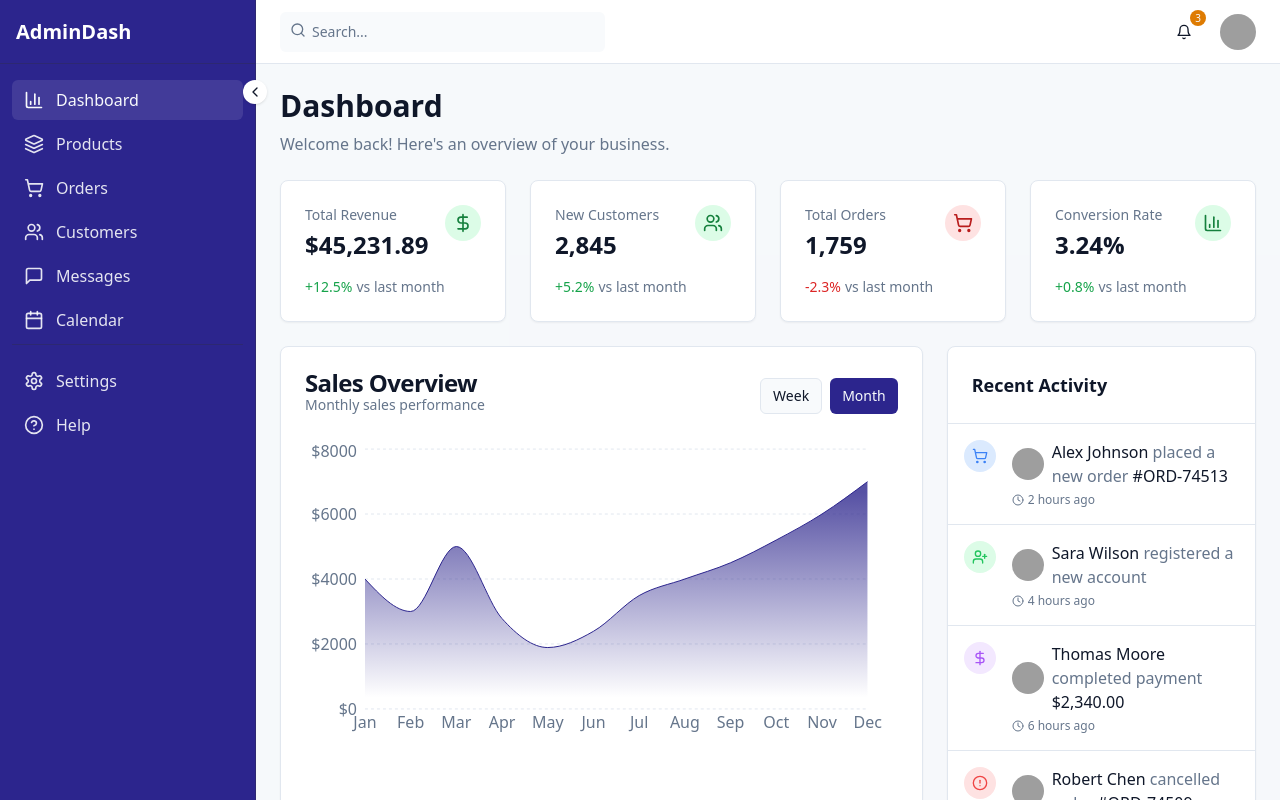
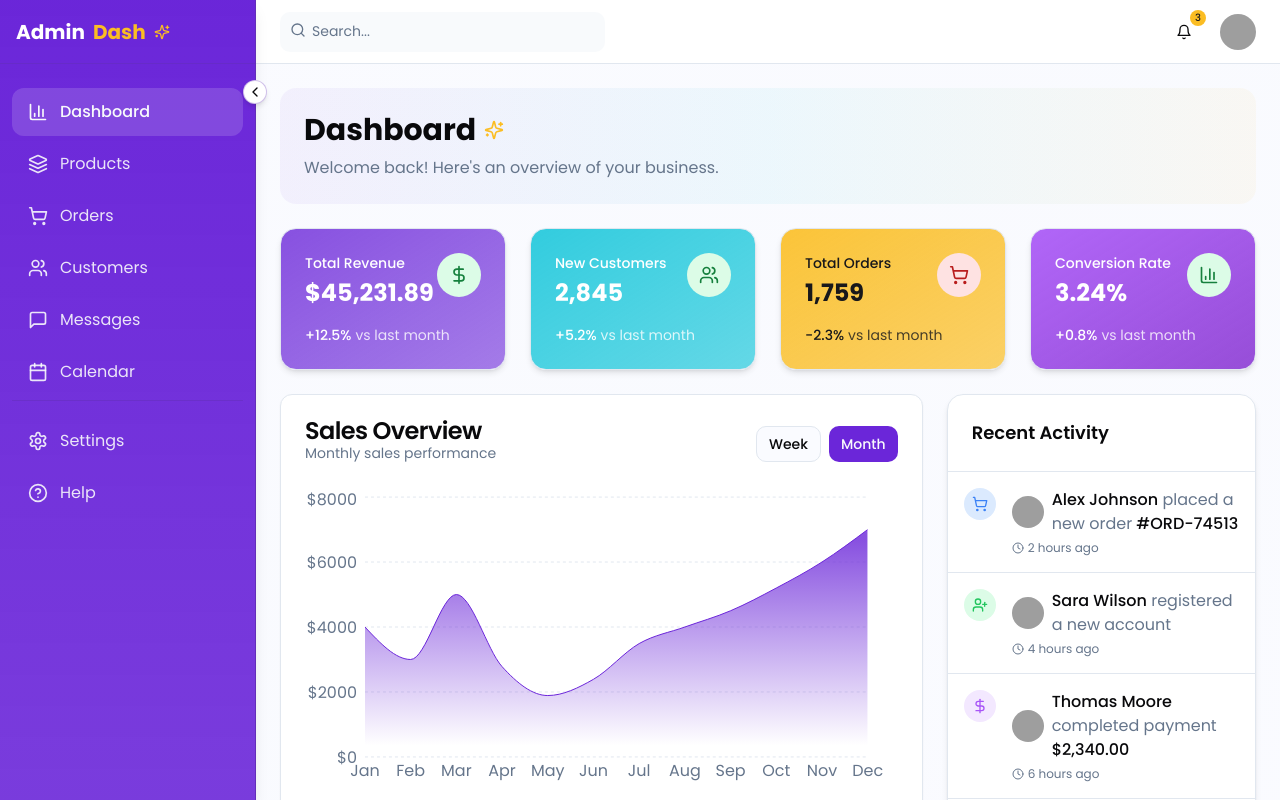
Before and after one commit to Aryanlanghanoja/sleek-admin-canvas, a React (Vite) app: page / in a window 1280 px wide. Built offline with nearby package versions, Linux system fonts and the light colour scheme; grey boxes are pictures that could not be loaded.

Commit message:
Enhance UI appearance
Apply styling changes to improve the visual appeal of the user interface.

```diff
--- a/index.html
+++ b/index.html
@@ -1,18 +1,17 @@
+
 <!DOCTYPE html>
 <html lang="en">
   <head>
     <meta charset="UTF-8" />
+    <link rel="icon" type="image/svg+xml" href="/favicon.ico" />
     <meta name="viewport" content="width=device-width, initial-scale=1.0" />
-    <title>sleek-admin-canvas</title>
-    <meta name="description" content="Lovable Generated Project" />
-    <meta name="author" content="Lovable" />
-    <meta property="og:image" content="/og-image.png" />
+    <link rel="preconnect" href="https://fonts.googleapis.com">
+    <link rel="preconnect" href="https://fonts.gstatic.com" crossorigin>
+    <link href="https://fonts.googleapis.com/css2?family=Poppins:wght@300;400;500;600;700&display=swap" rel="stylesheet">
+    <title>AdminDash</title>
   </head>
-
   <body>
     <div id="root"></div>
-    <!-- IMPORTANT: DO NOT REMOVE THIS SCRIPT TAG OR THIS VERY COMMENT! -->
-    <script src="https://cdn.gpteng.co/gptengineer.js" type="module"></script>
     <script type="module" src="/src/main.tsx"></script>
   </body>
 </html>
--- a/src/components/dashboard/StatCard.tsx
+++ b/src/components/dashboard/StatCard.tsx
@@ -23,14 +23,15 @@ export function StatCard({
     <div className={cn("stat-card", className)}>
       <div className="flex justify-between items-start">
         <div className="space-y-1">
-          <h3 className="text-sm font-medium text-muted-foreground">{title}</h3>
+          <h3 className="text-sm font-medium">{title}</h3>
           <div className="text-2xl font-bold">{value}</div>
         </div>
         <div className={cn(
-          "p-2 rounded-full",
+          "p-3 rounded-full",
           trend === 'up' && "bg-green-100 text-green-700",
           trend === 'down' && "bg-red-100 text-red-700",
-          trend === 'neutral' && "bg-blue-100 text-blue-700"
+          trend === 'neutral' && "bg-blue-100 text-blue-700",
+          !className && "bg-opacity-75" // Only apply if no custom class provided
         )}>
           <Icon className="h-5 w-5" />
         </div>
@@ -40,13 +41,13 @@ export function StatCard({
         <div className="mt-4 flex items-center text-sm">
           <span className={cn(
             "font-medium mr-1",
-            trend === 'up' && "text-green-600",
-            trend === 'down' && "text-red-600",
-            trend === 'neutral' && "text-blue-600"
+            trend === 'up' && !className && "text-green-600",
+            trend === 'down' && !className && "text-red-600",
+            trend === 'neutral' && !className && "text-blue-600"
           )}>
             {change > 0 ? '+' : ''}{change}%
           </span>
-          <span className="text-muted-foreground">vs last month</span>
+          <span className={cn("opacity-80", className ? "text-current" : "text-muted-foreground")}>vs last month</span>
         </div>
       )}
     </div>
--- a/src/components/layout/DashboardLayout.tsx
+++ b/src/components/layout/DashboardLayout.tsx
@@ -8,11 +8,11 @@ interface DashboardLayoutProps {
 
 const DashboardLayout = ({ children }: DashboardLayoutProps) => {
   return (
-    <div className="flex h-screen bg-muted/30">
+    <div className="flex h-screen bg-gradient-to-br from-background via-muted/10 to-background">
       <Sidebar />
       <div className="flex-1 flex flex-col overflow-hidden">
         <Header />
-        <main className="flex-1 overflow-y-auto">
+        <main className="flex-1 overflow-y-auto animate-fade-in">
           {children}
         </main>
       </div>
--- a/src/components/layout/Sidebar.tsx
+++ b/src/components/layout/Sidebar.tsx
@@ -8,10 +8,10 @@ import {
   Calendar,
   MessageSquare,
   ShoppingCart,
-  Bell,
   Layers,
   ChevronLeft,
-  ChevronRight
+  ChevronRight,
+  Sparkles
 } from 'lucide-react';
 import { cn } from '@/lib/utils';
 import { Button } from '@/components/ui/button';
@@ -38,21 +38,26 @@ const Sidebar = () => {
 
   return (
     <div className={cn(
-      "bg-sidebar h-screen flex flex-col transition-all duration-300 border-r border-sidebar-border relative",
+      "bg-gradient-to-b from-sidebar to-sidebar/90 h-screen flex flex-col transition-all duration-300 border-r border-sidebar-border relative shadow-lg",
       collapsed ? "w-16" : "w-64"
     )}>
-      <div className="flex items-center p-4 h-16 border-b border-sidebar-border">
+      <div className="flex items-center p-4 h-16 border-b border-sidebar-border/50">
         {!collapsed && (
-          <h1 className="text-xl font-bold text-white">AdminDash</h1>
+          <h1 className="text-xl font-bold text-white flex items-center gap-2">
+            Admin<span className="text-sidebar-accent">Dash</span>
+            <Sparkles className="h-4 w-4 text-sidebar-accent" />
+          </h1>
         )}
         {collapsed && (
           <div className="w-full flex justify-center">
-            <span className="font-bold text-white">AD</span>
+            <span className="font-bold text-white flex items-center">
+              <span className="text-sidebar-accent">A</span>D
+            </span>
           </div>
         )}
       </div>
 
-      <nav className="flex-1 px-3 py-4 space-y-1 overflow-y-auto">
+      <nav className="flex-1 px-3 py-6 space-y-1 overflow-y-auto">
         <div className="space-y-1">
           <SidebarLink icon={BarChart3} label="Dashboard" isActive isCollapsed={collapsed} />
           <SidebarLink icon={Layers} label="Products" isCollapsed={collapsed} />
@@ -62,7 +67,7 @@ const Sidebar = () => {
           <SidebarLink icon={Calendar} label="Calendar" isCollapsed={collapsed} />
         </div>
 
-        <div className="pt-4 mt-4 border-t border-sidebar-border space-y-1">
+        <div className="pt-4 mt-4 border-t border-sidebar-border/50 space-y-1">
           <SidebarLink icon={Settings} label="Settings" isCollapsed={collapsed} />
           <SidebarLink icon={HelpCircle} label="Help" isCollapsed={collapsed} />
         </div>
@@ -72,7 +77,7 @@ const Sidebar = () => {
         onClick={() => setCollapsed(!collapsed)}
         size="sm"
         variant="ghost"
-        className="absolute -right-3 top-20 rounded-full bg-white shadow h-6 w-6 p-0 flex items-center justify-center"
+        className="absolute -right-3 top-20 rounded-full bg-white shadow-md h-6 w-6 p-0 flex items-center justify-center border border-sidebar-border/30"
       >
         {collapsed ? <ChevronRight size={14} /> : <ChevronLeft size={14} />}
       </Button>
--- a/src/index.css
+++ b/src/index.css
@@ -5,23 +5,23 @@
 
 @layer base {
   :root {
-    --background: 210 40% 98%;
-    --foreground: 222 47% 11%;
+    --background: 230 100% 99%;
+    --foreground: 240 10% 3.9%;
 
     --card: 0 0% 100%;
-    --card-foreground: 222 47% 11%;
+    --card-foreground: 240 10% 3.9%;
 
     --popover: 0 0% 100%;
-    --popover-foreground: 222 47% 11%;
+    --popover-foreground: 240 10% 3.9%;
 
-    --primary: 244 58% 35%;
+    --primary: 263 70% 50%;
     --primary-foreground: 210 40% 98%;
 
-    --secondary: 173 80% 32%;
+    --secondary: 186 100% 42%;
     --secondary-foreground: 210 40% 98%;
 
-    --accent: 33 98% 44%;
-    --accent-foreground: 210 40% 98%;
+    --accent: 43 96% 56%;
+    --accent-foreground: 240 5.9% 10%;
 
     --muted: 210 40% 96%;
     --muted-foreground: 215 16% 47%;
@@ -31,18 +31,18 @@
 
     --border: 214 32% 91%;
     --input: 214 32% 91%;
-    --ring: 222 47% 11%;
+    --ring: 262 70% 50%;
 
-    --radius: 0.5rem;
+    --radius: 0.75rem;
 
-    --sidebar-background: 244 58% 35%;
+    --sidebar-background: 263 70% 50%;
     --sidebar-foreground: 210 40% 98%;
-    --sidebar-primary: 173 80% 32%;
+    --sidebar-primary: 186 100% 42%;
     --sidebar-primary-foreground: 210 40% 98%;
-    --sidebar-accent: 33 98% 44%;
-    --sidebar-accent-foreground: 210 40% 98%;
-    --sidebar-border: 244 48% 30%;
-    --sidebar-ring: 217 91% 60%;
+    --sidebar-accent: 43 96% 56%;
+    --sidebar-accent-foreground: 240 5.9% 10%;
+    --sidebar-border: 263 60% 45%;
+    --sidebar-ring: 262 70% 50%;
   }
 
   * {
@@ -50,24 +50,48 @@
   }
 
   body {
-    @apply bg-background text-foreground antialiased;
+    @apply bg-background text-foreground antialiased font-sans;
   }
 }
 
 @layer components {
   .stat-card {
-    @apply bg-white rounded-lg p-6 shadow-sm border border-border hover:shadow-md transition-shadow duration-300;
+    @apply bg-gradient-to-br from-white to-gray-50 rounded-2xl p-6 shadow-md border border-border hover:shadow-lg transition-all duration-300;
   }
 
   .data-card {
-    @apply bg-white rounded-lg shadow-sm border border-border overflow-hidden transition-all duration-300 hover:shadow-md;
+    @apply bg-white rounded-2xl shadow-md border border-border overflow-hidden transition-all duration-300 hover:shadow-lg;
   }
 
   .sidebar-item {
-    @apply flex items-center gap-3 px-3 py-2 rounded-md text-sidebar-foreground/90 hover:bg-white/10 hover:text-sidebar-foreground transition-colors duration-200;
+    @apply flex items-center gap-3 px-4 py-3 rounded-xl text-sidebar-foreground/90 hover:bg-white/10 hover:text-sidebar-foreground transition-all duration-200;
   }
 
   .sidebar-item.active {
-    @apply bg-white/10 text-sidebar-foreground font-medium;
+    @apply bg-white/15 text-sidebar-foreground font-medium;
+  }
+
+  .dashboard-header {
+    @apply bg-gradient-to-r from-primary/5 via-secondary/5 to-accent/5 rounded-2xl p-6 mb-6 animate-fade-in;
+  }
+
+  .btn-gradient {
+    @apply bg-gradient-to-r from-primary via-primary/90 to-primary/80 hover:opacity-90 transition-opacity;
+  }
+
+  .card-gradient-primary {
+    @apply bg-gradient-to-br from-primary/80 to-primary/60 text-white;
+  }
+
+  .card-gradient-secondary {
+    @apply bg-gradient-to-br from-secondary/80 to-secondary/60 text-white;
+  }
+
+  .card-gradient-accent {
+    @apply bg-gradient-to-br from-accent/90 to-accent/70 text-accent-foreground;
+  }
+
+  .card-gradient-purple {
+    @apply bg-gradient-to-br from-purple-500/90 to-purple-700/80 text-white;
   }
 }
--- a/src/pages/Dashboard.tsx
+++ b/src/pages/Dashboard.tsx
@@ -1,5 +1,5 @@
 
-import { BarChart3, DollarSign, ShoppingCart, Users } from 'lucide-react';
+import { BarChart3, DollarSign, ShoppingCart, Users, Sparkles } from 'lucide-react';
 
 import { StatCard } from '@/components/dashboard/StatCard';
 import { SalesChart } from '@/components/dashboard/SalesChart';
@@ -9,18 +9,21 @@ import { RecentActivity } from '@/components/dashboard/RecentActivity';
 const Dashboard = () => {
   return (
     <div className="p-6 space-y-6">
-      <div>
-        <h1 className="text-3xl font-bold mb-2">Dashboard</h1>
+      <div className="dashboard-header">
+        <h1 className="text-3xl font-bold mb-2 flex items-center gap-2">
+          Dashboard <Sparkles className="h-5 w-5 text-accent" />
+        </h1>
         <p className="text-muted-foreground">Welcome back! Here's an overview of your business.</p>
       </div>
 
-      <div className="grid grid-cols-1 md:grid-cols-2 lg:grid-cols-4 gap-6">
+      <div className="grid grid-cols-1 md:grid-cols-2 lg:grid-cols-4 gap-6 animate-fade-in" style={{animationDelay: "0.1s"}}>
         <StatCard
           title="Total Revenue"
           value="$45,231.89"
           icon={DollarSign}
           change={12.5}
           trend="up"
+          className="card-gradient-primary"
         />
         <StatCard
           title="New Customers"
@@ -28,6 +31,7 @@ const Dashboard = () => {
           icon={Users}
           change={5.2}
           trend="up"
+          className="card-gradient-secondary"
         />
         <StatCard
           title="Total Orders"
@@ -35,6 +39,7 @@ const Dashboard = () => {
           icon={ShoppingCart}
           change={-2.3}
           trend="down"
+          className="card-gradient-accent"
         />
         <StatCard
           title="Conversion Rate"
@@ -42,15 +47,18 @@ const Dashboard = () => {
           icon={BarChart3}
           change={0.8}
           trend="up"
+          className="card-gradient-purple"
         />
       </div>
 
-      <div className="grid grid-cols-1 lg:grid-cols-3 gap-6">
+      <div className="grid grid-cols-1 lg:grid-cols-3 gap-6 animate-fade-in" style={{animationDelay: "0.2s"}}>
         <SalesChart />
         <RecentActivity />
       </div>
 
-      <RecentOrders />
+      <div className="animate-fade-in" style={{animationDelay: "0.3s"}}>
+        <RecentOrders />
+      </div>
     </div>
   );
 };
--- a/tailwind.config.ts
+++ b/tailwind.config.ts
@@ -19,6 +19,9 @@ export default {
 			}
 		},
 		extend: {
+			fontFamily: {
+				sans: ['Poppins', 'sans-serif'],
+			},
 			colors: {
 				border: 'hsl(var(--border))',
 				input: 'hsl(var(--input))',
@@ -93,13 +96,18 @@ export default {
 				'fade-out': {
 					from: { opacity: '1' },
 					to: { opacity: '0' }
+				},
+				'slide-in': {
+					from: { transform: 'translateX(-100%)' },
+					to: { transform: 'translateX(0)' }
 				}
 			},
 			animation: {
 				'accordion-down': 'accordion-down 0.2s ease-out',
 				'accordion-up': 'accordion-up 0.2s ease-out',
-				'fade-in': 'fade-in 0.2s ease-out',
-				'fade-out': 'fade-out 0.2s ease-out'
+				'fade-in': 'fade-in 0.3s ease-out',
+				'fade-out': 'fade-out 0.2s ease-out',
+				'slide-in': 'slide-in 0.3s ease-out'
 			}
 		}
 	},
```
